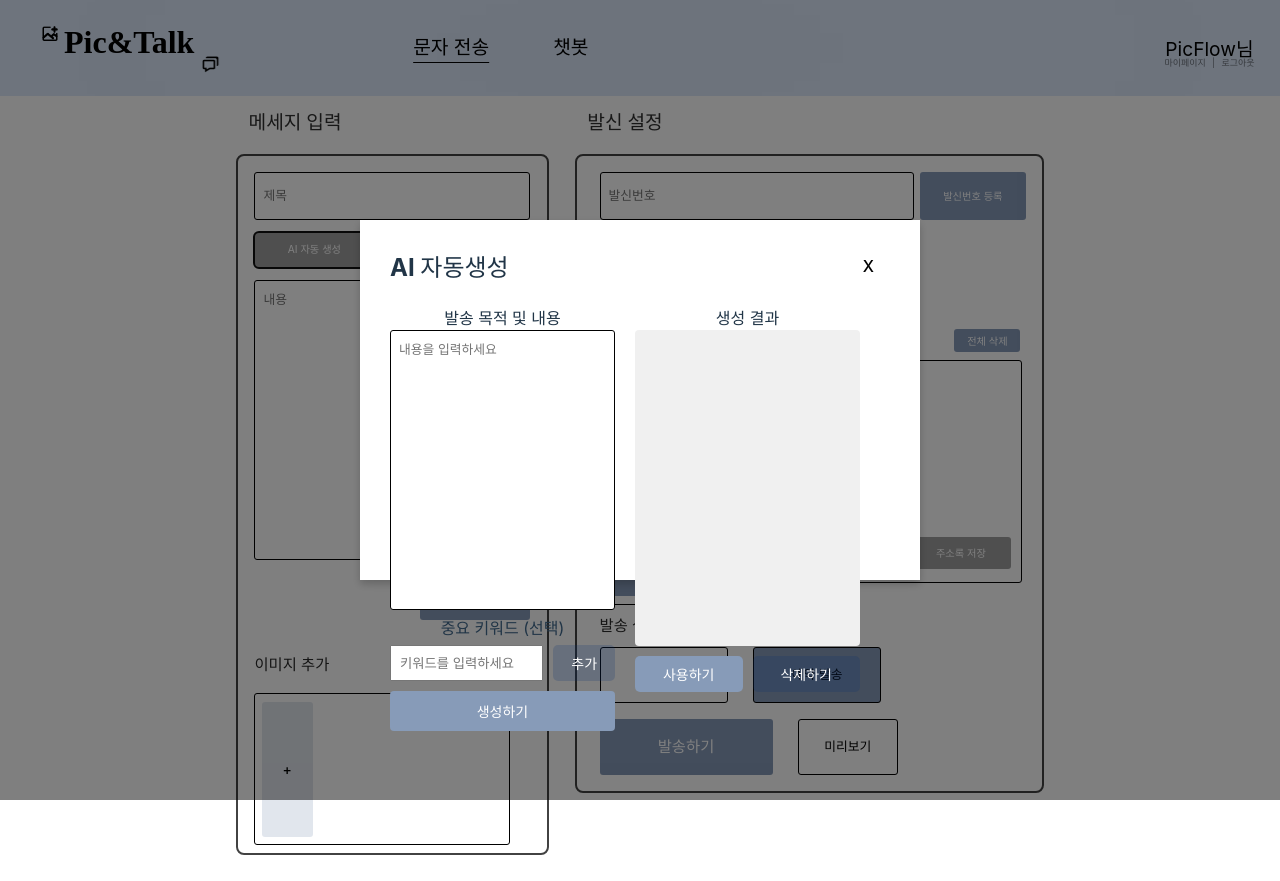
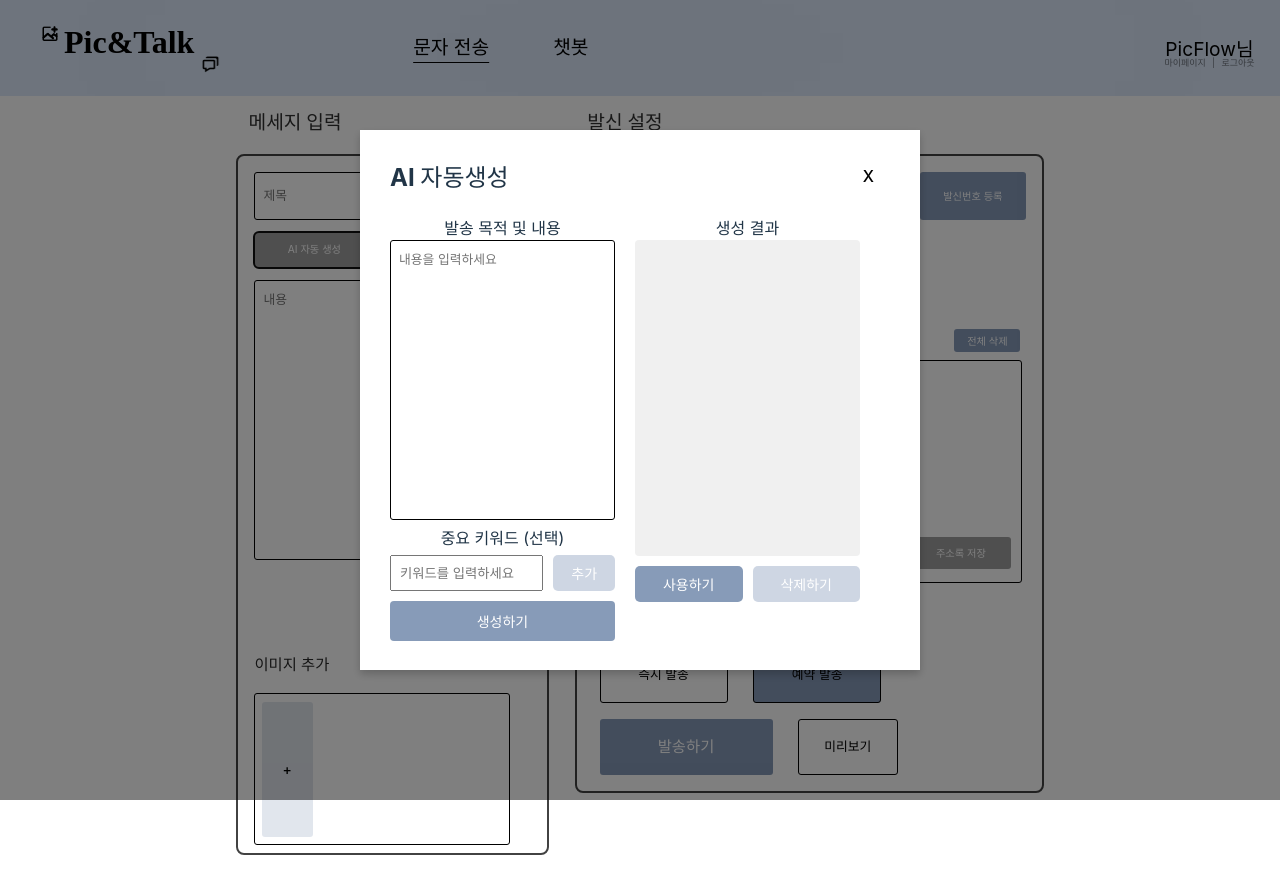
Before and after one commit to hansung-PreCaps/Frontend, a React (Vite) app: page /mainpage in a window 1280 px wide. Both pictures are taken after a click on the button "AI 자동 생성". Built offline with nearby package versions, Linux system fonts and the light colour scheme; a web font is replaced by a local one.

Commit message:
AI 자동 생성 모달창 수정

```diff
--- a/src/components/AIModal.css
+++ b/src/components/AIModal.css
@@ -22,7 +22,7 @@
     border-radius: 8px;
     position: relative;
     max-width: 90%;
-
+    min-height: 60vh;  /* 높이를 자동으로 맞추도록 설정 */
 
   }
 
```
